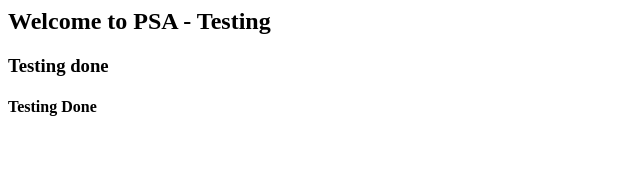
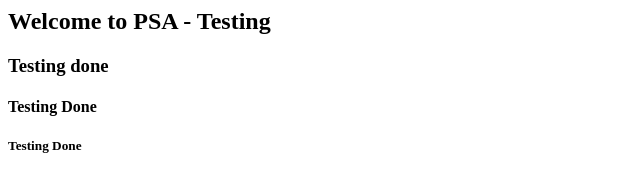
Before and after one commit to narasimhareddyprostack/Basic, a plain HTML site: page contact.html in a window 1280 px wide. Shown: the full height of the page, 0-640 px from the left. Drawn offline with Linux system fonts and the light colour scheme.

Commit message:
Testing for Tag h5

```diff
--- a/contact.html
+++ b/contact.html
@@ -3,5 +3,6 @@
         <h2>Welcome to PSA - Testing</h2>
         <h3>Testing done</h3>
         <h4>Testing Done</h4>
+        <h5>Testing Done </h5>
     </body>
 </html>
```
